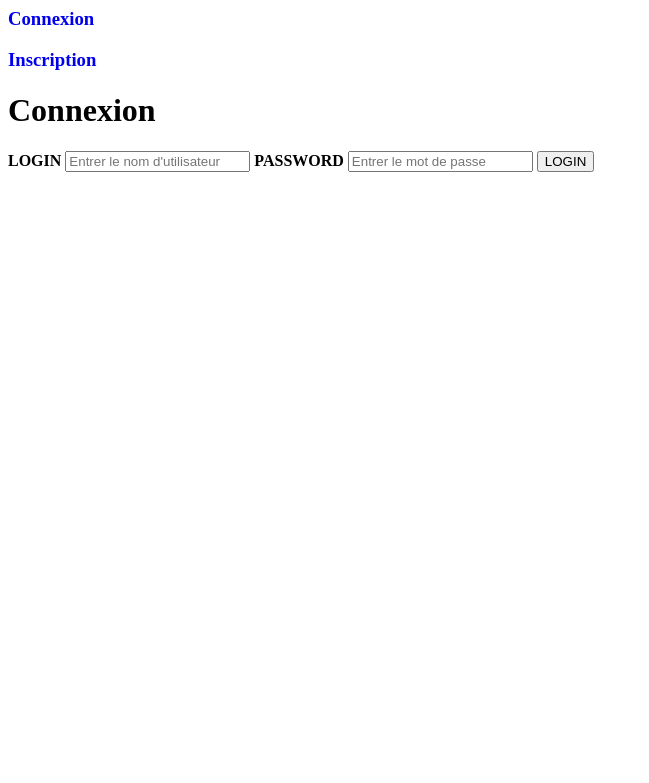
After one commit to mohamed-hadjadji/discussion, a PHP site: page /connexion.php in a window 1280 px wide. The commit adds this page. Shown: the top 783 px of the page, without its empty margins (0-649 px from the left). Run offline with PHP 8.4, Linux system fonts and the light colour scheme.

Commit message:
2eme sauvegarde

```diff
--- /dev/null
+++ b/connexion.php
@@ -0,0 +1,88 @@
+<?php
+
+
+if(isset($_GET['login']) && isset($_GET['password']))
+{
+
+    $connexion = mysqli_connect ("localhost", "root", "", "discussion");
+
+
+    // on applique les deux fonctions mysqli_real_escape_string et htmlspecialchars
+    // pour éliminer toute attaque de type injection SQL et XSS
+    $login = mysqli_real_escape_string($connexion,htmlspecialchars($_GET['login']));
+    $password = mysqli_real_escape_string($connexion,htmlspecialchars($_GET['password']));
+
+    if($login !== "" && $password !== "")
+    {
+        $requete = "SELECT count(*) FROM utilisateurs where
+              login = '".$login."' and password = '".$password."' ";
+        $query = mysqli_query($connexion,$requete);
+        $reponse = mysqli_fetch_array($query);
+        $count = $reponse['count(*)'];
+
+        if($count!=0 &&$_SESSION['login'] !== "")
+        {
+            session_start();
+            $_SESSION['login'] = $_GET['login'];
+            $user = $_SESSION['login'];
+            echo "Bonjour $user, vous êtes connecté";
+            header('Location: index.php');
+
+        }
+         else
+        {
+           header('Location: connexion.php?erreur=1'); // utilisateur ou mot de passe incorrect
+        }
+
+    }
+}
+
+?>
+
+<html>
+<head>
+    <meta charset="utf-8">
+        <link rel="stylesheet" type="text/css" href="">
+    <title>Connexion</title>
+</head>
+<body>
+    <header>
+          <style type="text/css">
+        a:link
+        {
+        text-decoration:none;
+        }
+        </style>
+            <nav class="nav2">
+
+                <a href="connexion.php"><h3>Connexion</h3></a>
+                <a href="inscription.php"><h3>Inscription</h3></a>
+
+            </nav>
+    </header>
+    <?php
+                if(isset($_GET['erreur'])){
+                    $err = $_GET['erreur'];
+                    if($err==1 || $err==2)
+                        echo "<p style='color:#6E0C06'><b>Utilisateur ou mot de passe incorrect</b></p>";
+                }
+                ?>
+        <div id="formconnexion">
+          <h1>Connexion</h1>
+
+
+              <form action="" method="get">
+
+
+                  <label><b>LOGIN</b></label>
+                  <input type="text" placeholder="Entrer le nom d'utilisateur" name="login" required>
+
+                  <label><b>PASSWORD</b></label>
+                  <input type="password" placeholder="Entrer le mot de passe" name="password" required>
+
+                  <input type="submit" id='submit' value='LOGIN' >
+                </form>
+        </div>
+
+    </body>
+</html>
--- a/index.php
+++ b/index.php
@@ -4,6 +4,8 @@ session_start();
 
 <html>
 <head>
+	<meta charset="utf-8">
+        <link rel="stylesheet" type="text/css" href="">
 	<title>Accueil</title>
 </head>
 <body>
```
Also changed, not shown: inscription.php (added, +75 -0 lines).
